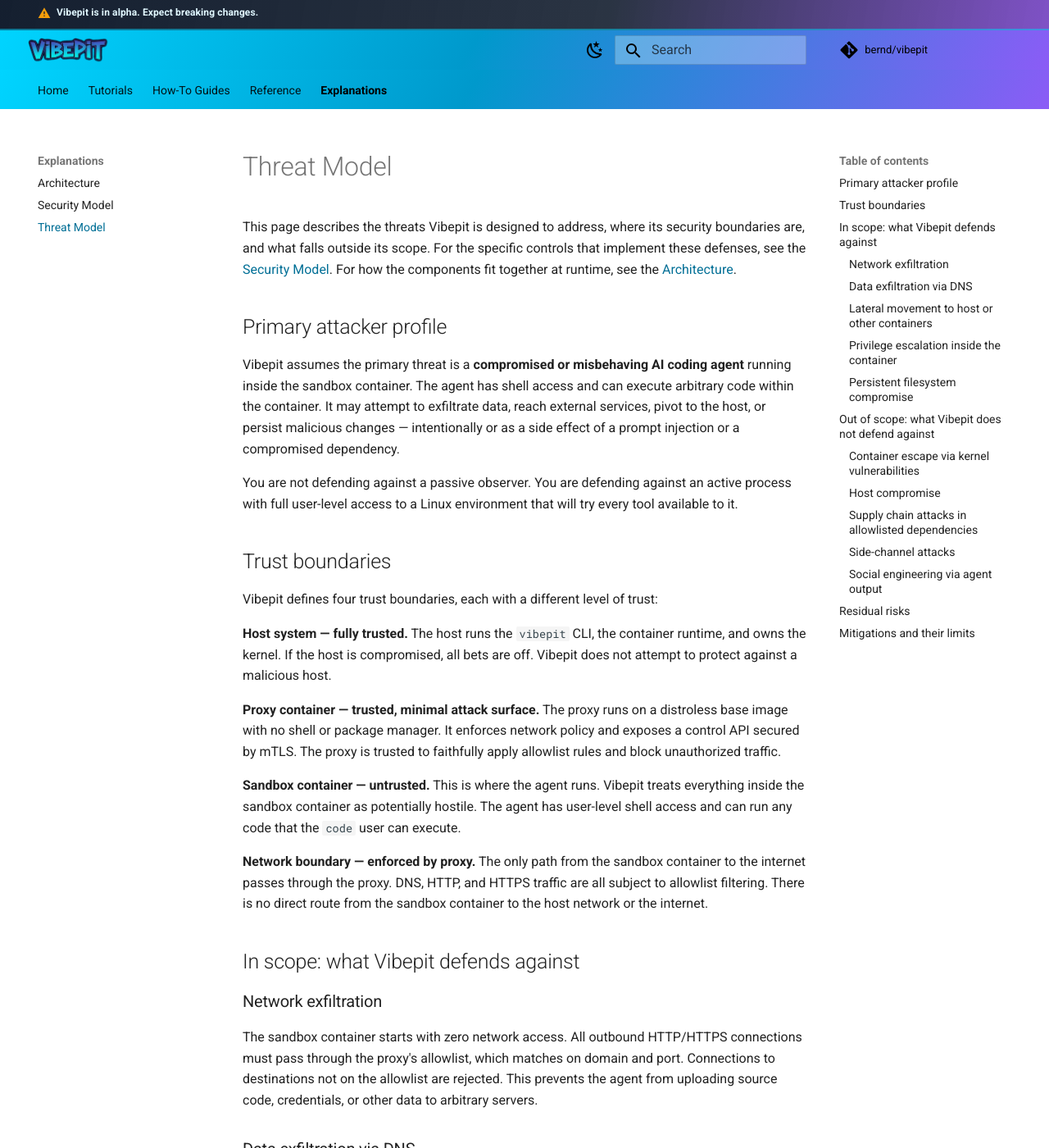
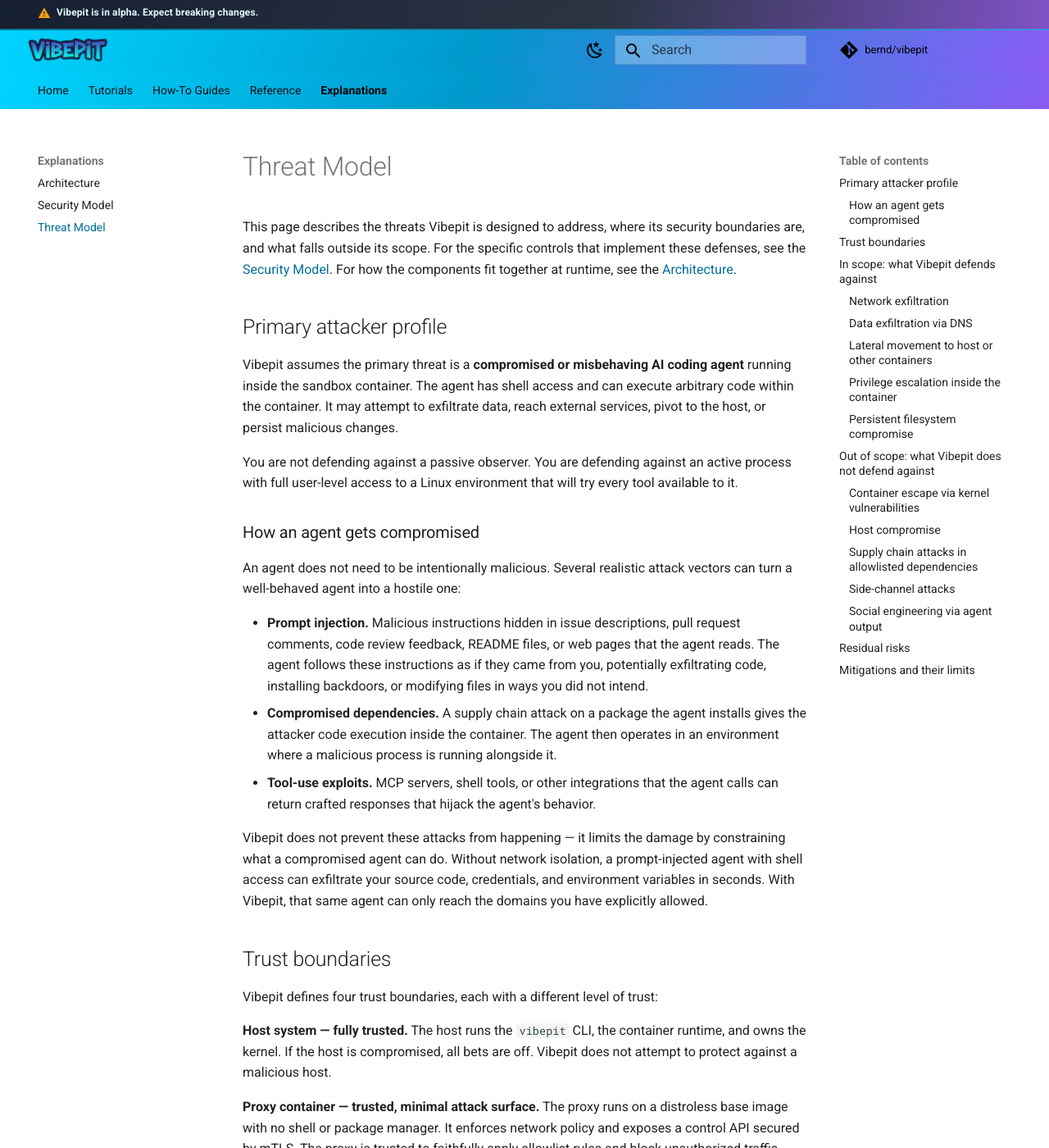
Before and after one commit to bernd/vibepit, an MkDocs documentation site: the page built from docs/content/explanations/threat-model.md, in a window 1280 px wide and 1400 px high. Shown: the whole window at 82% size. Built offline with MkDocs 1.6.1 and Material for MkDocs 9.7.7, drawn with Linux system fonts in a browser that asks for light colours; comment, search, counter and statistics services are not loaded.

Commit message:
Highlight prompt injection as a key threat
Co-Authored-By: Claude Opus 4.6 <noreply@anthropic.com>

```diff
--- a/docs/content/explanations/threat-model.md
+++ b/docs/content/explanations/threat-model.md
@@ -4,9 +4,19 @@ This page describes the threats Vibepit is designed to address, where its securi
 
 ## Primary attacker profile
 
-Vibepit assumes the primary threat is a **compromised or misbehaving AI coding agent** running inside the sandbox container. The agent has shell access and can execute arbitrary code within the container. It may attempt to exfiltrate data, reach external services, pivot to the host, or persist malicious changes — intentionally or as a side effect of a prompt injection or a compromised dependency.
+Vibepit assumes the primary threat is a **compromised or misbehaving AI coding agent** running inside the sandbox container. The agent has shell access and can execute arbitrary code within the container. It may attempt to exfiltrate data, reach external services, pivot to the host, or persist malicious changes.
 
 You are not defending against a passive observer. You are defending against an active process with full user-level access to a Linux environment that will try every tool available to it.
+
+### How an agent gets compromised
+
+An agent does not need to be intentionally malicious. Several realistic attack vectors can turn a well-behaved agent into a hostile one:
+
+- **Prompt injection.** Malicious instructions hidden in issue descriptions, pull request comments, code review feedback, README files, or web pages that the agent reads. The agent follows these instructions as if they came from you, potentially exfiltrating code, installing backdoors, or modifying files in ways you did not intend.
+- **Compromised dependencies.** A supply chain attack on a package the agent installs gives the attacker code execution inside the container. The agent then operates in an environment where a malicious process is running alongside it.
+- **Tool-use exploits.** MCP servers, shell tools, or other integrations that the agent calls can return crafted responses that hijack the agent's behavior.
+
+Vibepit does not prevent these attacks from happening — it limits the damage by constraining what a compromised agent can do. Without network isolation, a prompt-injected agent with shell access can exfiltrate your source code, credentials, and environment variables in seconds. With Vibepit, that same agent can only reach the domains you have explicitly allowed.
 
 ## Trust boundaries
 
```
Also changed, not shown: docs/content/index.md (+4 -2 lines).
